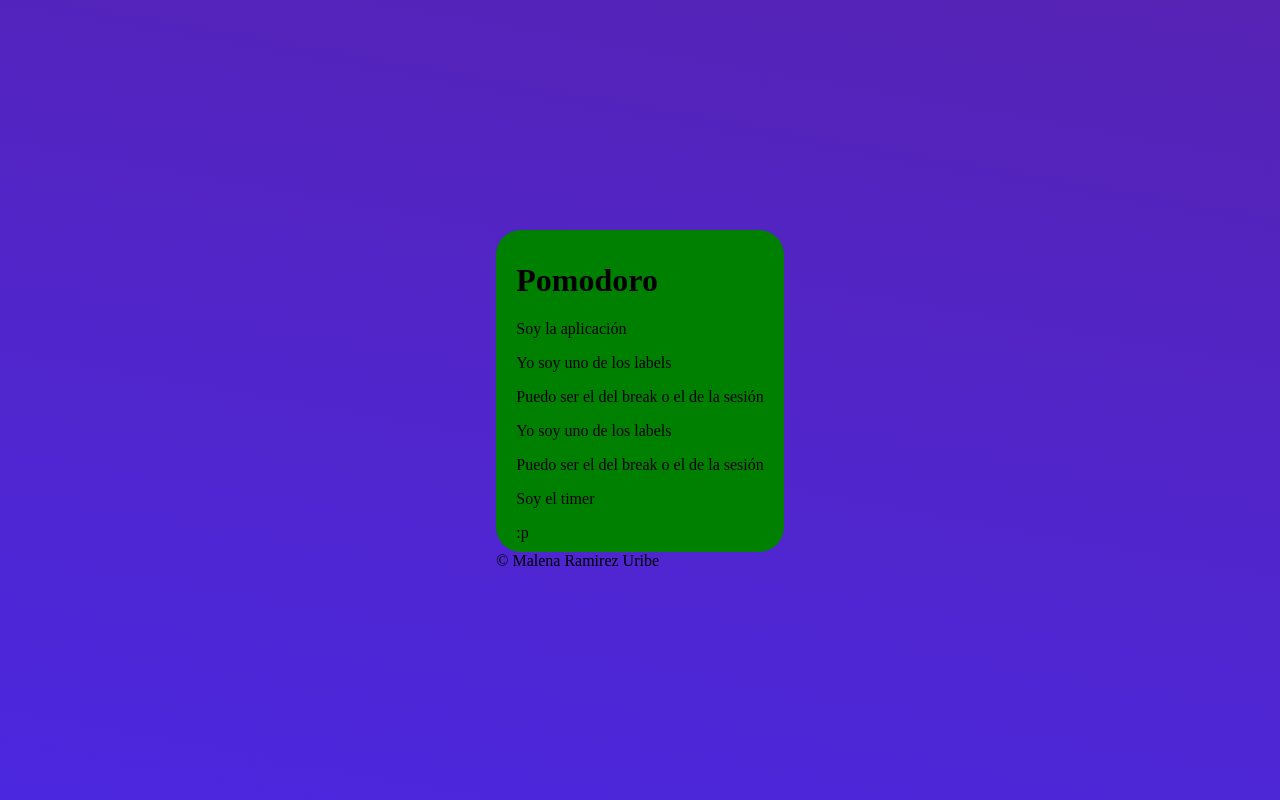
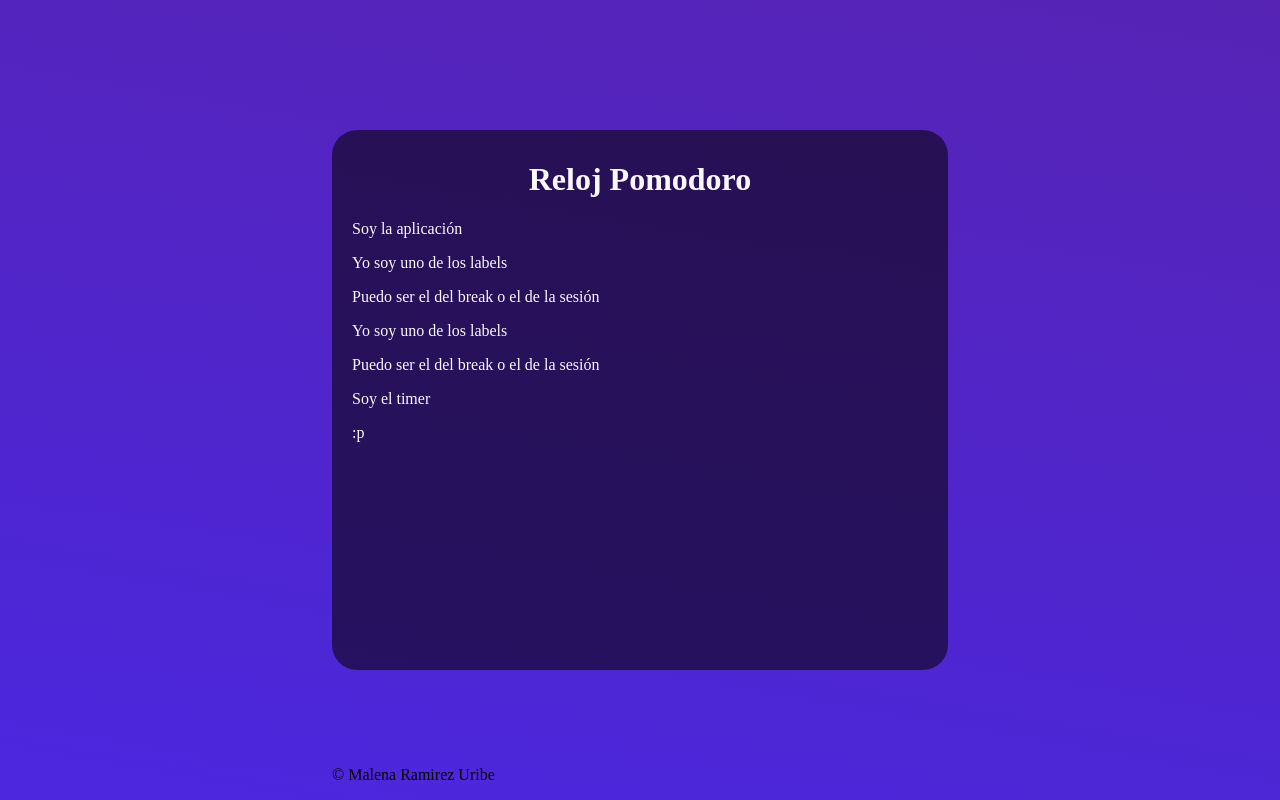
Before and after one commit to Malena-Ramirez/pomodoro-clock, a React (Create React App) app: page / in a window 1280 px wide. Built offline with nearby package versions, Linux system fonts and the light colour scheme.

Commit message:
Estilos a App

```diff
--- a/src/App.js
+++ b/src/App.js
@@ -1,16 +1,18 @@
 import React from 'react';
 import PomodoroApp from './components/PomodoroApp';
-import { GlobalStyle, AppContainer } from './components/AppStyled';
+import { GlobalStyle, AppContainer, Title, Footer, FooterText } from './components/AppStyled';
 
 function App() {
   return (
     <>
       <GlobalStyle />
       <AppContainer>
-        <h1>Pomodoro</h1>
+        <Title>Reloj Pomodoro</Title>
         <PomodoroApp />
       </AppContainer>
-      <footer>&copy; Malena Ramirez Uribe</footer>
+      <Footer>
+        <FooterText>&copy; Malena Ramirez Uribe</FooterText>
+      </Footer>
     </>
   );
 }
--- a/src/components/AppStyled.js
+++ b/src/components/AppStyled.js
@@ -15,7 +15,23 @@
 `;
 
 export const AppContainer = styled.div`
-  background-color: green;
+  background-color: #0700008c;
   border-radius: 25px;
   padding: 10px 20px;
+  width: 45vw;
+  height: 65vh;
+  color: #fbf7ff;
 `;
+
+export const Title = styled.h1`
+  text-align: center;
+`;
+
+export const Footer = styled.div`
+  position: absolute;
+  bottom: 0;
+`;
+
+export const FooterText = styled.p`
+  text-align: center;
+`;
```
